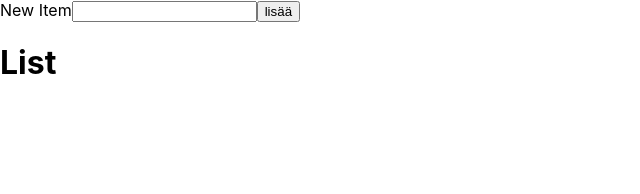
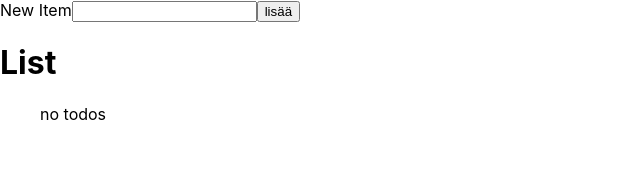
Before and after one commit to tammenterho/basic-todo, a React (Create React App) app: page / in a window 1280 px wide. Shown: the top 194 px of the page, without its empty margins (0-640 px from the left). Built offline with nearby package versions, Linux system fonts and the light colour scheme.

Commit message:
no todos feature

```diff
--- a/src/App.js
+++ b/src/App.js
@@ -37,6 +37,10 @@ export default function App() {
     })
   }
 
+  function noTodos () {
+    return <p>no todos</p>
+  }
+
   return (
     <>
       <form
@@ -55,6 +59,7 @@ export default function App() {
       </form>
       <h1>List</h1>
       <ul>
+        {todos.length === 0 && noTodos()}
         {todos.map(todo => {
           return (
           <li key={todo.id}>
@@ -65,7 +70,7 @@ export default function App() {
             {todo.title}
             <button
             className="btn-delete"
-            onClick={() => handleDelete(todo.id)}
+            onClick={() => handleDelete(todo.id)} // onClick={handleDelete(todo.id)} jos halutaan funktiota käyttää niin nuolifunktio on oltava
             >Delete</button>
             </label>
           </li>
```
